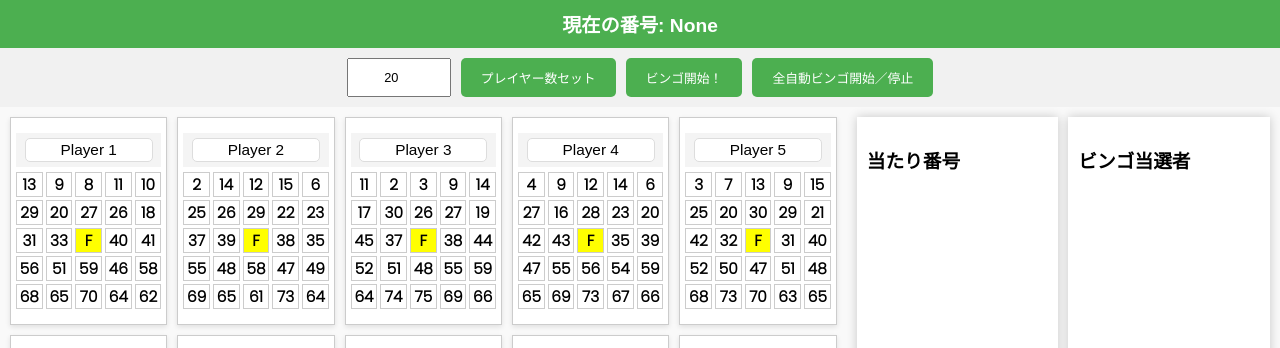
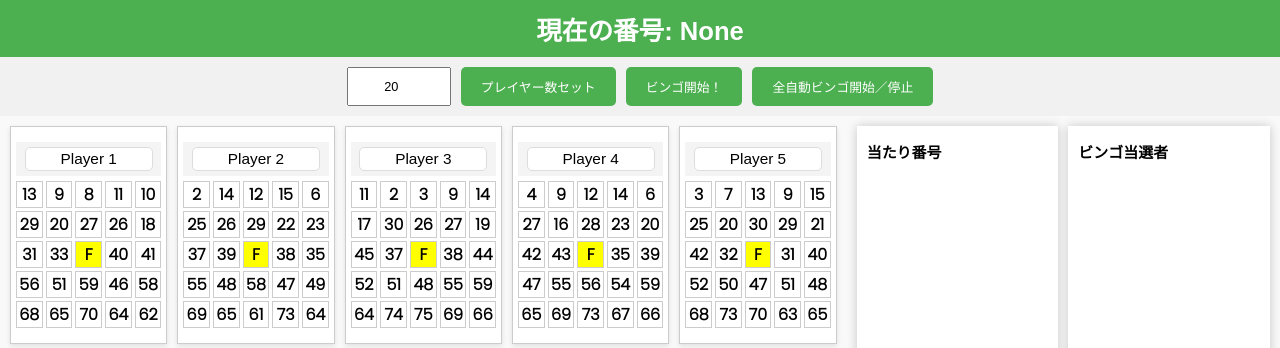
Before and after one commit to Supersilvia145/bingo, a website: page index.html in a window 1280 px wide. Shown: the top 348 px of the page. Drawn offline with Linux system fonts and the light colour scheme.

Commit message:
Add files via upload

```diff
--- a/index.html
+++ b/index.html
@@ -17,7 +17,7 @@
       color: white;
       text-align: center;
       padding: 10px;
-      font-size: 1.5vw;
+      font-size: 2.0vw;
       font-weight: bold;
     }
     .controls {
@@ -81,7 +81,7 @@
     }
     .card .player-name {
       background-color: #f4f4f4;
-      font-size: 1.2vw;
+      font-size: 1.0vw;
       padding: 5px;
       margin-bottom: 5px;
     }
@@ -103,7 +103,6 @@
       display: flex;
       align-items: center;
       justify-content: center;
-      font-size: 1.2vw;
       font-weight: bold;
       font-family: 'Poppins', sans-serif;
     }
@@ -137,10 +136,19 @@
       padding: 10px;
       max-height: calc(100vh - 100px);
     }
-    .bingo-list, .history-list {
+    .bingo-list {
       background-color: white;
+      font-size: 1.0vw;
       box-shadow: 0 0 10px rgba(0, 0, 0, 0.2);
-      padding: 10px;
+      padding: 0px 10px 10px 10px;  /* 上側のpaddingを1pxに縮小 */
+      flex: 1;
+      height: 100%;
+    }
+    .history-list {
+      background-color: white;
+      font-size: 1.0vw;
+      box-shadow: 0 0 10px rgba(0, 0, 0, 0.2);
+      padding: 0px 10px 10px 10px;  /* 上側のpaddingを1pxに縮小 */
       flex: 1;
       height: 100%;
     }
```
